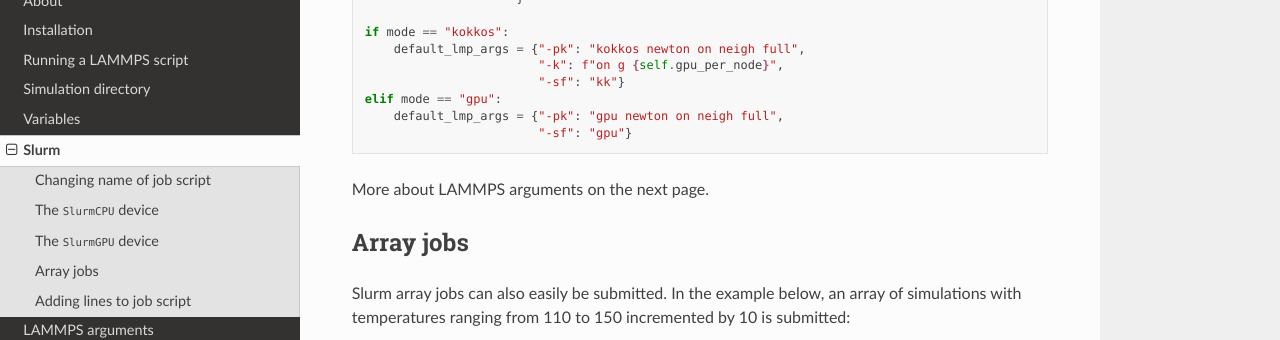
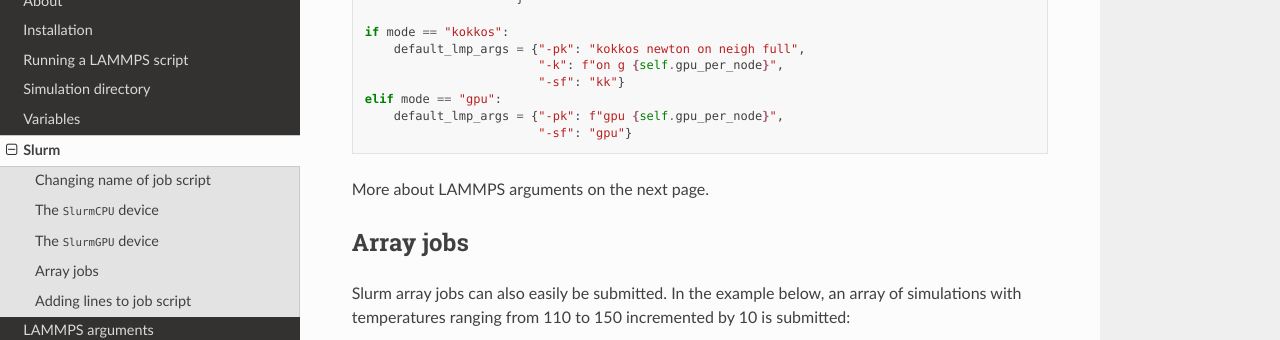
Before and after one commit to evenmn/lammps-simulator, a Sphinx documentation site: the page built from docs/source/slurm.rst, in a window 1280 px wide and 900 px high, scrolled down 1484 px. Shown: the part 151-491 px from the top of the window. Built offline with Sphinx 7.4.7 and the Read the Docs theme 2.0.0, drawn with Linux system fonts in a browser that asks for light colours.

Commit message:
Minor change in default Slurm arguments

```diff
--- a/docs/source/slurm.rst
+++ b/docs/source/slurm.rst
@@ -79,7 +81,7 @@ Similarly, :code:`SlurmGPU` takes the additional arguments :code:`gpu_per_node`
                            "-k": f"on g {self.gpu_per_node}",
                            "-sf": "kk"}
    elif mode == "gpu":
-       default_lmp_args = {"-pk": "gpu newton on neigh full",
+       default_lmp_args = {"-pk": f"gpu {self.gpu_per_node}",
                            "-sf": "gpu"}
 
 More about LAMMPS arguments on the next page.
```
Also changed, not shown: other parts of docs/source/slurm.rst (+2 -0 lines).
